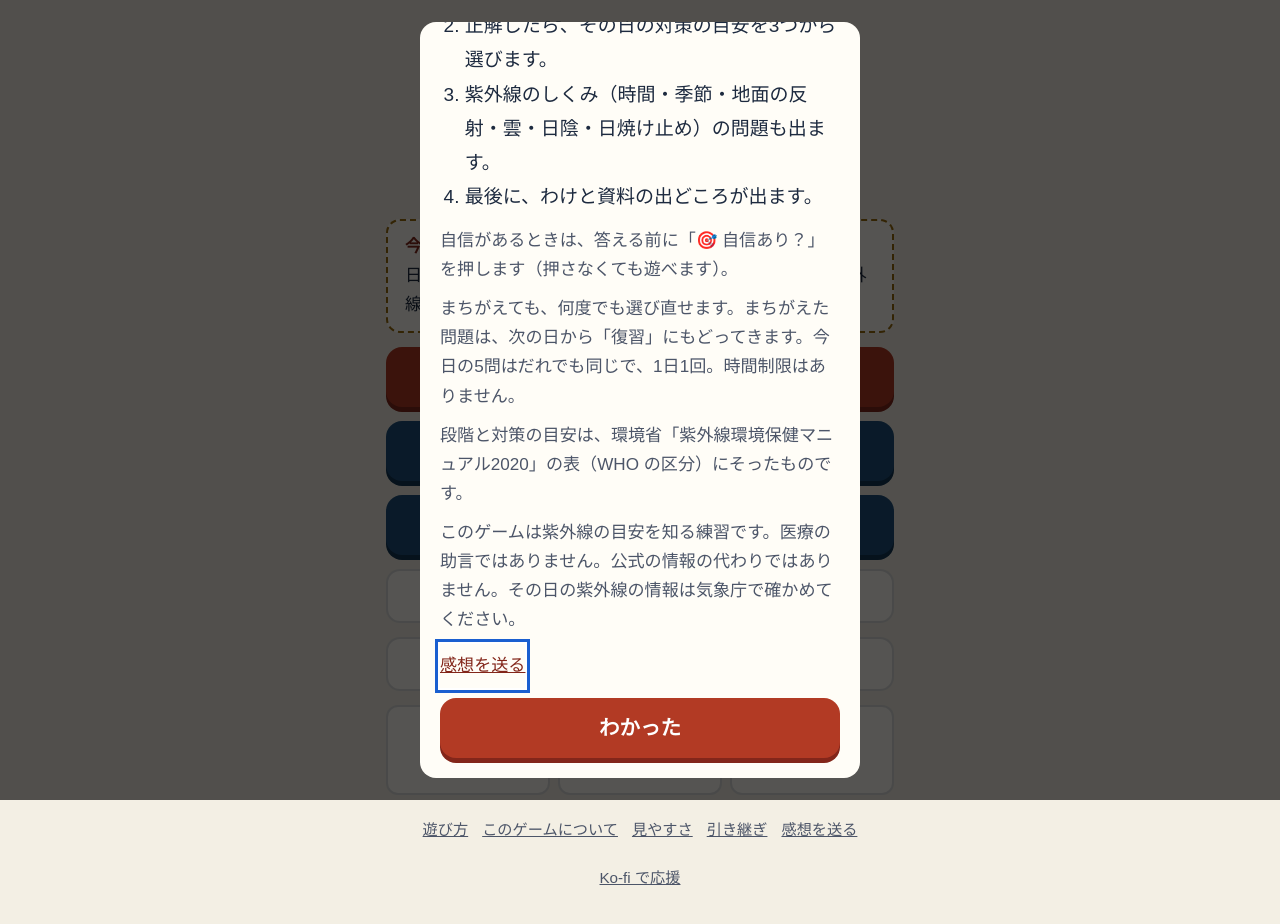
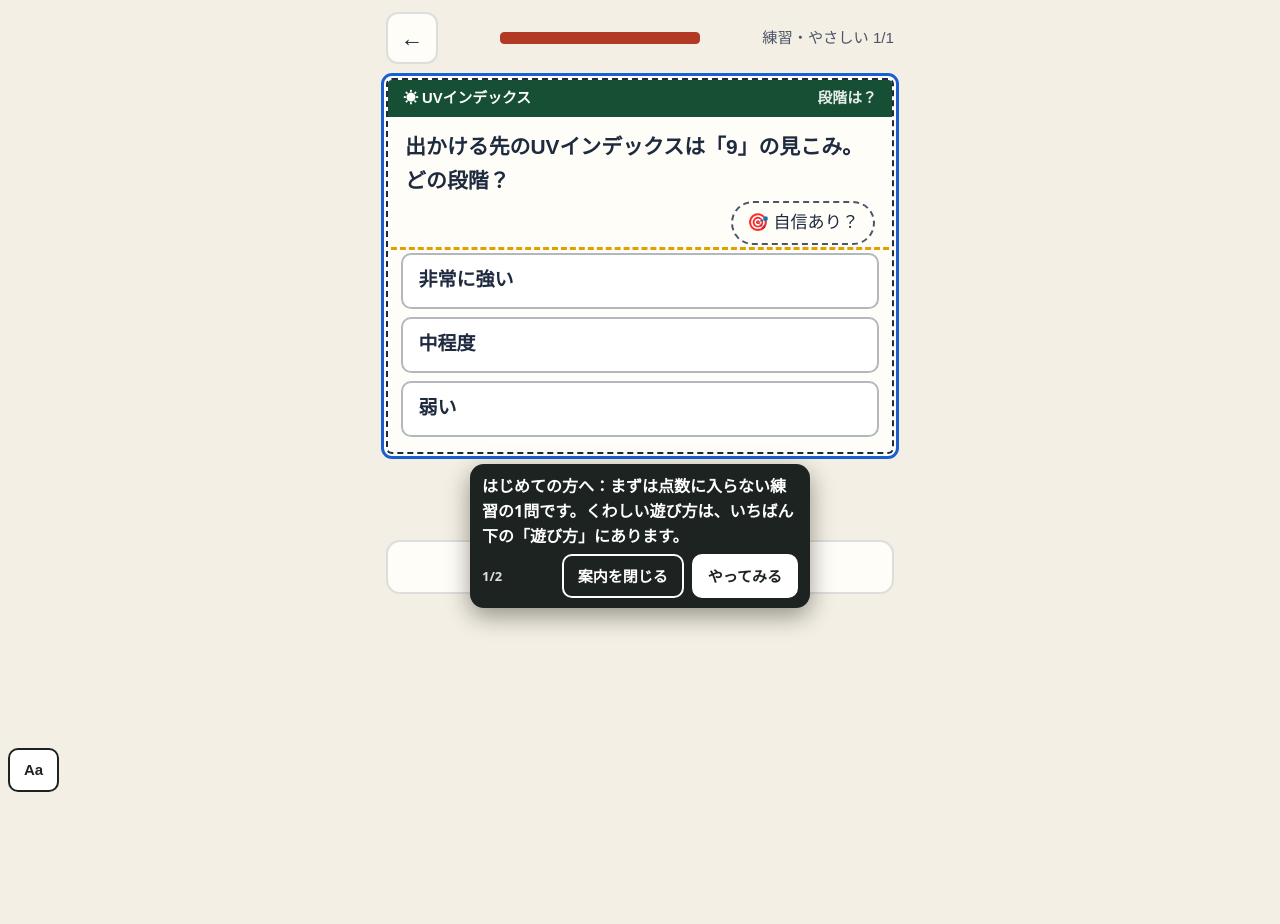
Before and after one commit to satou-aaaaa/shigaisen-yomi, a plain HTML site: page index.html in a window 1280 px wide. After the commit the page ends 800 px from the top, so only its background shows below. Drawn offline with Linux system fonts and the light colour scheme; a web font is replaced by a local one.

Commit message:
ひな形の共通部品を写す（shared-workflows 67f7985） (#5)
Co-authored-by: template-sync <41898283+github-actions[bot]@users.noreply.github.com>

```diff
--- a/index.html
+++ b/index.html
@@ -346,7 +346,8 @@ html.a11y-say body{padding-bottom:calc(64px + env(safe-area-inset-bottom,0px))!i
 //      （incidents/2026-11-21-hand-copied-helpers-drift.md）。
 //      あわせて、はじめて遊ぶ人への案内（吹き出し Core.coach）を足した。長い「遊び方」の窓の代わりに、練習の1問を遊びながら
 //      その場で一言ずつ教える（NN/g「Mobile Instructional Overlays」・Andersen ほか CHI 2012「The Impact of Tutorials on Games of Varying Complexity」）。
-//   3: 2026-11-22 吹き出しを出しているあいだ 0.4 秒ごとに場所を測り直す（古い場所に残って押す所を隠すことがあった）。ボタンの字を「案内を閉じる」に
+//   3: 2026-11-22 吹き出しを出しているあいだ 0.4 秒ごとに場所を測り直す（古い場所に残って押す所を隠すことがあった）。ボタンの字を「案内を閉じる」に。
+//      段の wait（その所が出るまで待つ）を足した。全ゲームの「はじめての練習」を sync-template の migrateFirstPlay が足すため
 //   2: 2026-11-22 感想フォームのゲーム名を、渡さなければ題（<title>）から入れる。sync-template が全ゲームを game-core に切り替える（migrateCore）ため
 // 決まり: 外へ通信しない。ゲームの関数の名前（toast・buzz など）は上書きしない（Core.toast などで呼ぶ）。
 (function () {
@@ -432,6 +433,7 @@ html.a11y-say body{padding-bottom:calc(64px + env(safe-area-inset-bottom,0px))!i
   //   sel   …… 吹き出しを付ける所。まだ画面に無いあいだは待つ（ゲームが画面を作り直しても付け直す）
   //   until …… その所が画面に出たら次へ進む（答えた・正解した など）。無ければ sel を押したら次へ
   //   button …… 押すと次へ進むボタンの字（読むだけの吹き出し）
+  //   wait  …… その所が画面に出るまで、この吹き出しは出さずに待つ（答えたあとにだけ「次へ」を指す など）
   //   pos   …… "below"（既定）か "above"。その側に場所が無ければ、ページを少し動かして場所を空ける（読む所を隠さないため）
   // 吹き出しは押す所を隠さない（上か下の空いたほうに出す）。「案内を閉じる」と Esc でいつでもやめられる。
   const coach = (() => {
@@ -466,7 +468,7 @@ html.a11y-say body{padding-bottom:calc(64px + env(safe-area-inset-bottom,0px))!i
       while (steps && i < steps.length && steps[i].until && find(steps[i].until)) i++;
       if (!steps) return;
       if (i >= steps.length) return stop(true);
-      const st = steps[i], el = find(st.sel);
+      const st = steps[i], el = st.wait && !find(st.wait) ? null : find(st.sel);
       if (!el) { box.hidden = true; mark(null); return; }
       box.hidden = false; mark(el);
       const fresh = shown !== i;
@@ -937,7 +939,7 @@ function home() {
   $("go-cal").onclick = () => cal();
   $("go-ach").onclick = achView;
   bindFooter();
-  if (!s.tut) openHow();
+  if (!s.tut) firstPlay();
 }
 function practiceMenu() {
   app.innerHTML = `<header><button class="icon" id="back" aria-label="もどる">←</button><h1>練習<small>今日の記録には入りません（まなび帳には載ります）</small></h1></header>
@@ -948,6 +950,27 @@ function practiceMenu() {
   document.querySelectorAll(".lv button").forEach((b) => (b.onclick = () => startRun("p", +b.dataset.t)));
   bindFooter(); toTop();
 }
+// first-play:begin（shared-workflows の scripts/sync-template.mjs が足した。直すときはひな形を直す）
+// はじめての人：長い「遊び方」の窓を出さず、点数に入らない練習の1問を遊びながら、吹き出しで一言ずつ教える（game-core の Core.coach）。
+// 「見た」は始めたその場で残す（途中でやめても、次からはふつうに始まる。くわしい遊び方はいつでもいちばん下の「遊び方」から）
+const FIRST_STEPS = [
+  { sel: "#choices", button: "やってみる", text: "はじめての方へ：まずは点数に入らない練習の1問です。くわしい遊び方は、いちばん下の「遊び方」にあります。" },
+  { sel: "#next", wait: ".verdict", text: "できました。わけを読んだら、ここを押して進みます。" },
+];
+function firstPlay() {
+  save((s) => { s.tut = true; });
+  // 練習の入り口を開いて、いちばん上（いちばんやさしい）を押す。無ければ前の形（遊び方の窓）にもどす
+  practiceMenu();
+  const b = document.querySelector(".lv button");
+  if (!window.Core || !Core.coach || !b) { home(); return openHow(); }
+  b.click();
+  // 練習は1問だけにする（数を減らしてから描き直す）
+  save((s) => { const r = s.runs && s.runs.p; if (r && Array.isArray(r.list)) r.list = r.list.slice(0, 1); });
+  play();
+  // 案内を閉じた（Esc も）ら、1問の練習の途中経過を残さずにホームへ（ふだんの練習の「続きから」を出さない）
+  Core.coach.start(FIRST_STEPS, { home, onEnd: (done) => { if (done === false) { save((s) => { const r = s.runs && s.runs.p; if (r && !(r.res || []).length) delete s.runs.p; }); home(); } } });
+}
+// first-play:end
 function startRun(mode, opt) {
   const k = todayKey(); let ng = false;
   save((s) => {
```
Also changed, not shown: qa/run.mjs (+6 -5 lines).
